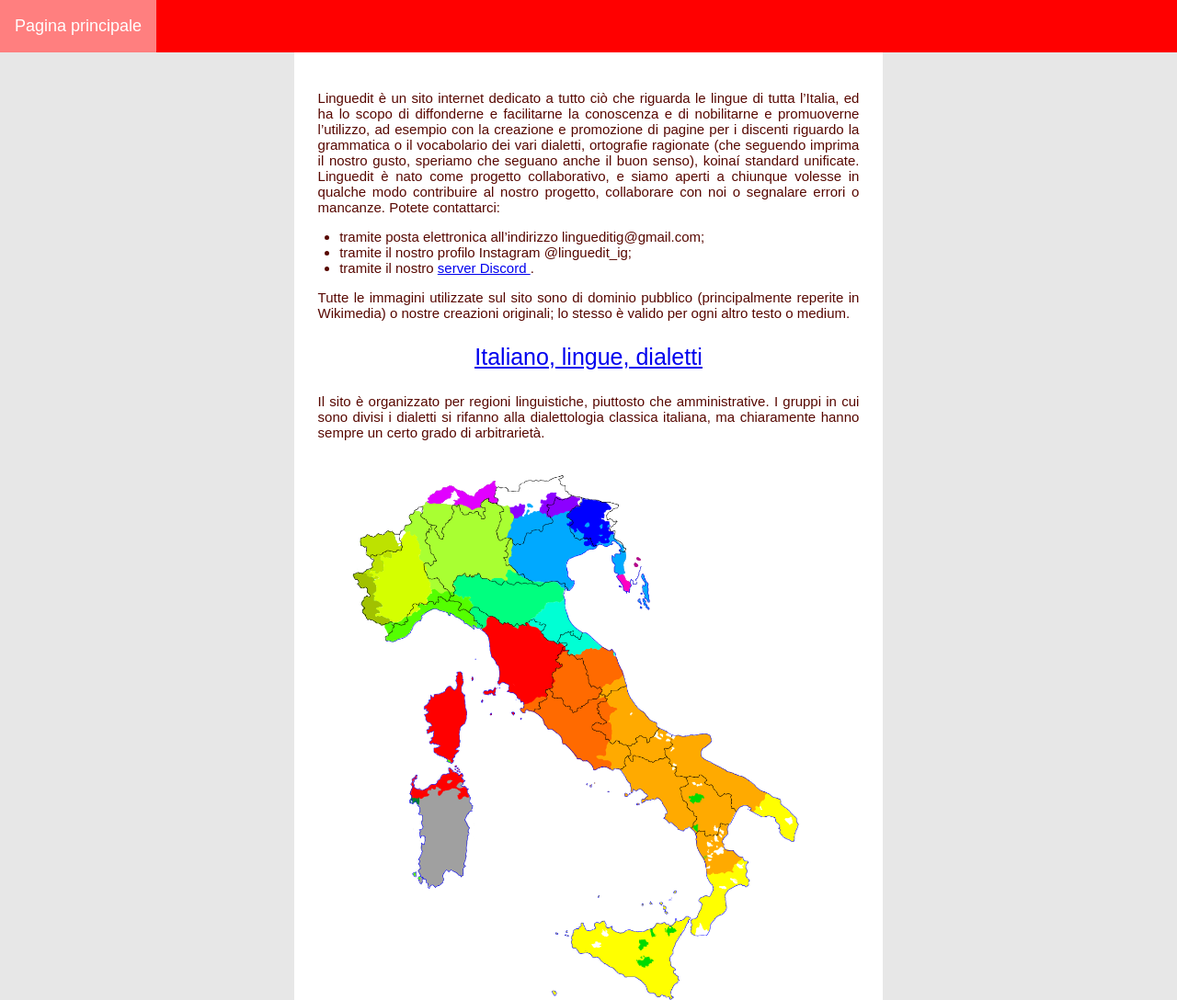
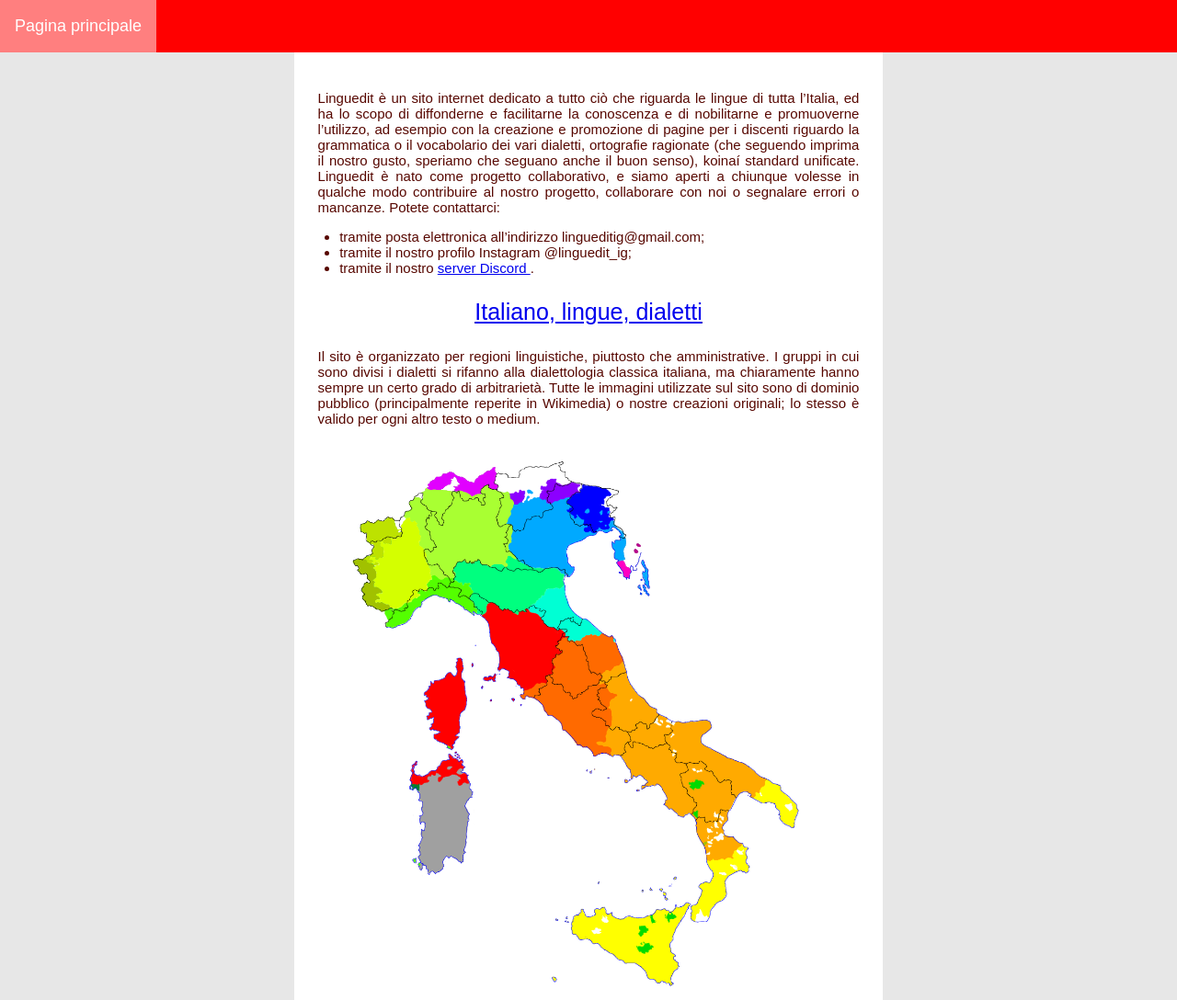
Before and after one commit to LinguedIt/linguedit, a plain HTML site: page index.html in a window 1280 px wide. Shown: the top 1088 px of the page at 92% size. Drawn offline with Linux system fonts and the light colour scheme.

Commit message:
Update index.html

```diff
--- a/index.html
+++ b/index.html
@@ -18,9 +18,8 @@
       <li>tramite il nostro profilo Instagram @linguedit_ig;</li>
       <li>tramite il nostro <a href ="https://discord.gg/WMfEkMMZE2">server Discord </a>.</li>
     </ul>
-    <p>Tutte le immagini utilizzate sul sito sono di dominio pubblico (principalmente reperite in Wikimedia) o nostre creazioni originali; lo stesso è valido per ogni altro testo o medium.</p>
     <h3 style="text-align:center"><a href="dialetti.html">Italiano, lingue, dialetti</a></h3>
-        <p>Il sito è organizzato per regioni linguistiche, piuttosto che amministrative. I gruppi in cui sono divisi i dialetti si rifanno alla dialettologia classica italiana, ma chiaramente hanno sempre un certo grado di arbitrarietà.</p>
+        <p>Il sito è organizzato per regioni linguistiche, piuttosto che amministrative. I gruppi in cui sono divisi i dialetti si rifanno alla dialettologia classica italiana, ma chiaramente hanno sempre un certo grado di arbitrarietà. Tutte le immagini utilizzate sul sito sono di dominio pubblico (principalmente reperite in Wikimedia) o nostre creazioni originali; lo stesso è valido per ogni altro testo o medium.</p>
     <img src="imgs/italia0.png" style="width:90%;display:block;margin-left:auto;margin-right:auto;padding-top:2%"></img>
     <ul style="list-style-type:square">
       <li><a href="centrale.html">Centrale</a></li>
```
